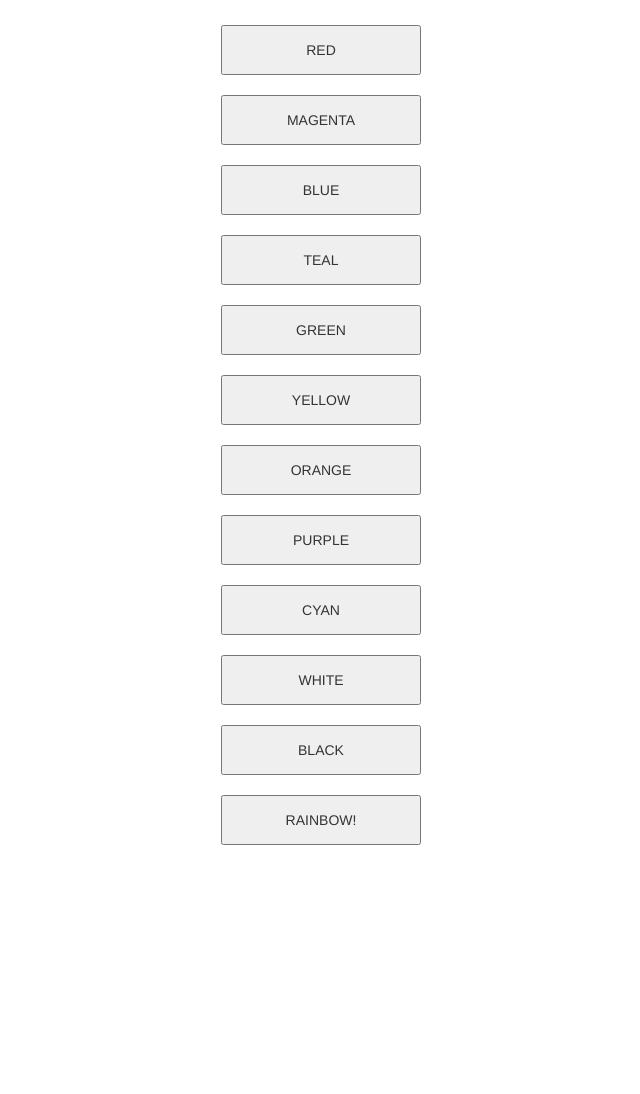
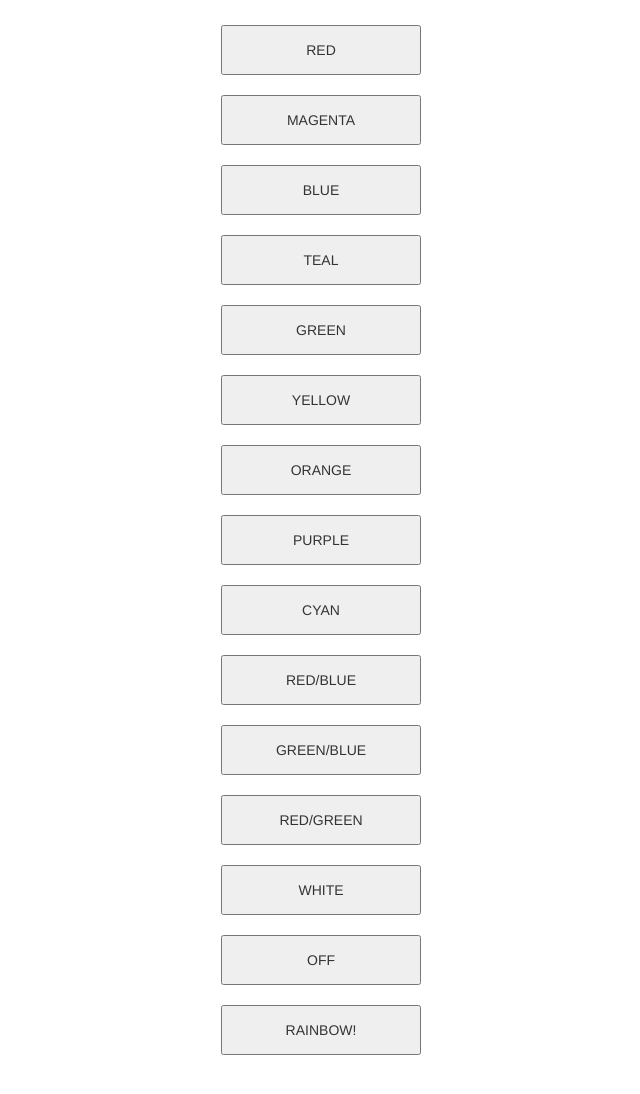
Before and after one commit to ttosi/moodbeam, a plain HTML site: page web/index.html in a window 1280 px wide. Shown: the whole page, without its empty margins (339-979 px from the left). Before the commit the page ends 890 px from the top, so only its background shows below. Drawn offline with nearby package versions, Linux system fonts and the light colour scheme.

Commit message:
Updated protocol

```diff
--- a/web/index.html
+++ b/web/index.html
@@ -8,7 +8,6 @@
 		button { width: 200px; height: 50px; }
 	</style>
 	<script type="text/javascript" src="https://ajax.googleapis.com/ajax/libs/jquery/1.7.2/jquery.min.js"></script>
-	<script type="text/javascript" src="lib/jquery.tinycolorpicker.min.js"></script>
 	<script type="text/javascript">
 		$(function() {
 			var data = {
@@ -54,8 +53,11 @@
 		<button data-command="showcolor" colors="250:104:0">ORANGE</button><br /><br />
 		<button data-command="showcolor" colors="255:0:255">PURPLE</button><br /><br />
 		<button data-command="showcolor" colors="0:255:255">CYAN</button><br /><br />
+		<button data-command="twocolor" colors="255:0:0:0:0:255">RED/BLUE</button><br /><br />
+		<button data-command="twocolor" colors="0:0:255:0:255:0">GREEN/BLUE</button><br /><br />
+		<button data-command="twocolor" colors="255:0:0:0:255:0">RED/GREEN</button><br /><br />
 		<button data-command="showcolor" colors="255:255:255">WHITE</button><br /><br />
-		<button data-command="showcolor" colors="0:0:0">BLACK</button><br /><br />
+		<button data-command="showcolor" colors="0:0:0">OFF</button><br /><br />
 		<button data-command="/showrainbow/8">RAINBOW!</button><br /><br />
 	</ul>
 </body>
```
